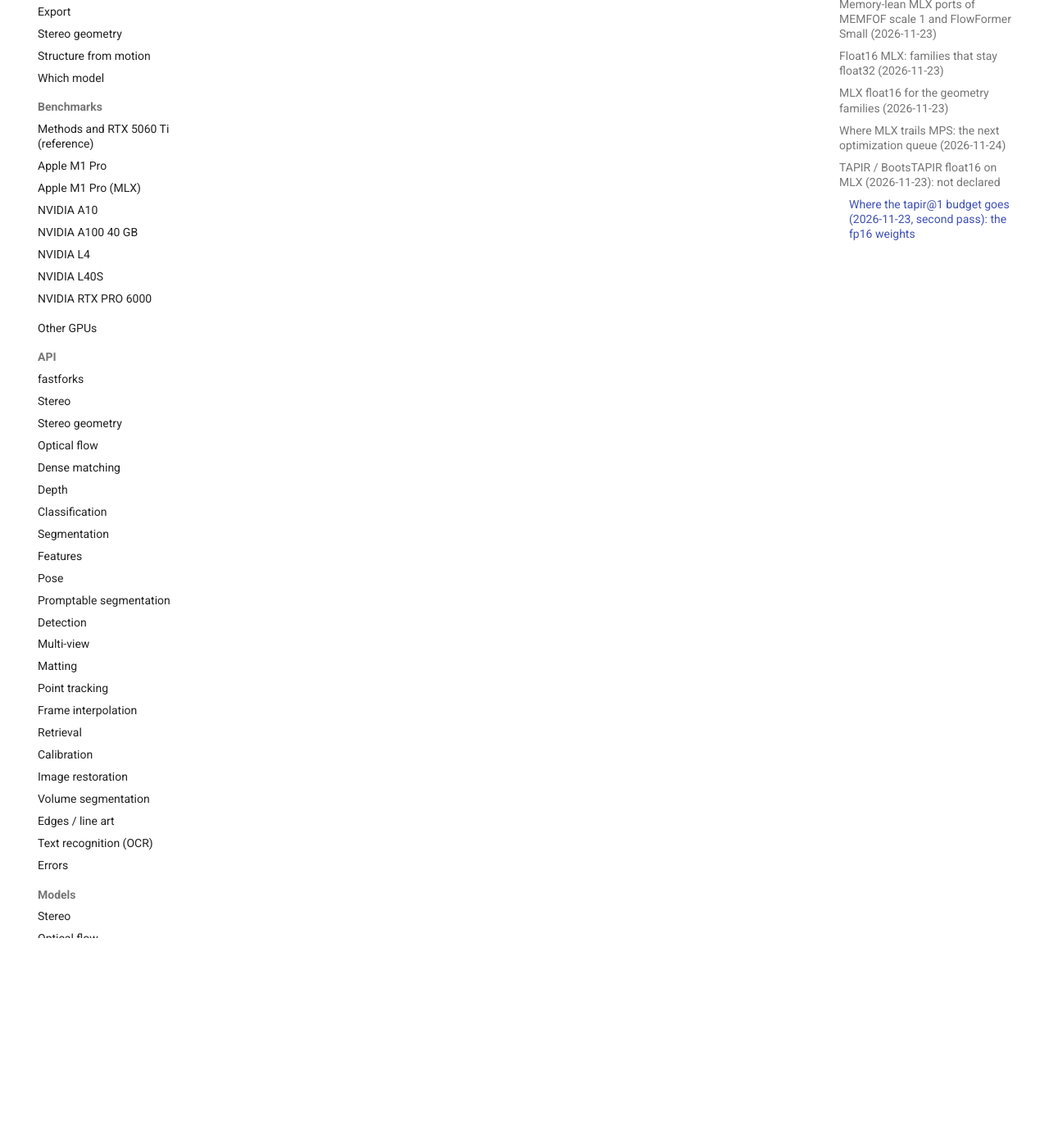
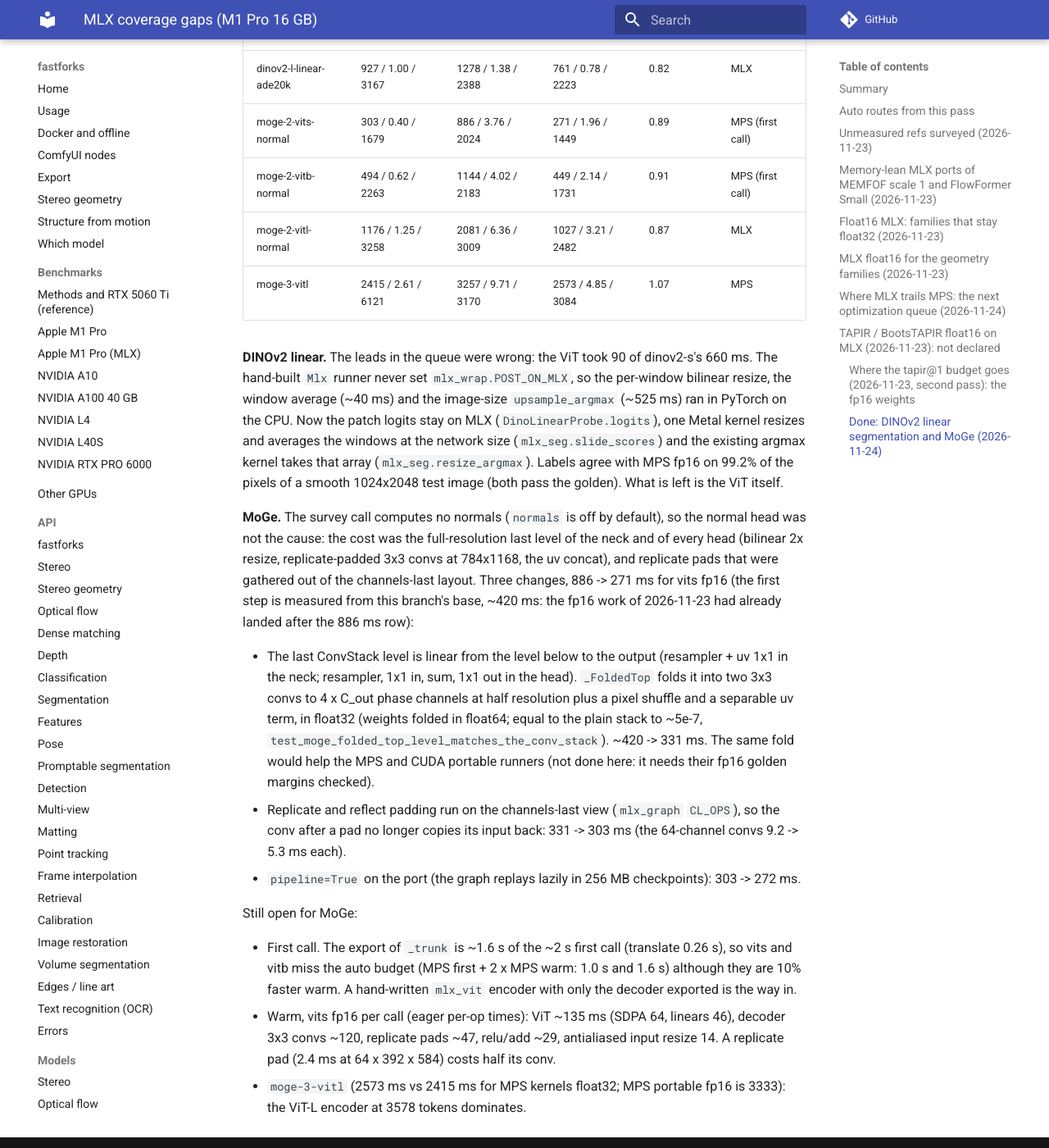
Before and after one commit to kleinicke/fastforks, an MkDocs documentation site: the page built from docs/plans/mlx-coverage-gaps.md, in a window 1280 px wide and 1400 px high, scrolled down 40289 px. Shown: the whole window at 82% size. Built offline with MkDocs 1.6.1 and Material for MkDocs 9.7.7, drawn with Linux system fonts in a browser that asks for light colours; comment, search, counter and statistics services are not loaded; some of the changed text lies outside the part shown.

Commit message:
Re-survey DINOv2 linear and MoGe on MLX; route four refs to MLX
New M1 Pro MLX rows for dinov2-s/b/l-linear-ade20k, moge-2-vits/vitb/vitl-normal and moge-3-vitl. auto now crosses to MLX for the three DINOv2 linear refs and moge-2-vitl-normal; moge-2-vits/vitb are 10% faster warm but their first call (the export) is over the budget. The plan records the measurements and what is left. gen_docs also refreshes a stale ALIKED kernels note in docs/models/matching.md.

Co-Authored-By: Claude Fable 5.2 <noreply@anthropic.com>

```diff
--- a/docs/plans/mlx-coverage-gaps.md
+++ b/docs/plans/mlx-coverage-gaps.md
@@ -552,3 +550,52 @@ case is the V, W row's speed with stage 1 in fp32: about 1160-1200 ms against 12
 MB above fp32. Not built: the gain is small, the memory gate would likely fail, and it would be a mechanism for one
 variant of one card. tapir stays fp32 on MLX. MPS fp16 (autocast, which also rounds the conv weights) passes with
 tracks 0.0043 / 0.018: its arithmetic noise happens to land on the passing side of the same narrow margin.
+
+### Done: DINOv2 linear segmentation and MoGe (2026-11-24)
+
+Best passing row per backend, M1 Pro 16 GB, warm ms / first call s / peak MB (MPS best is fp16 portable, except
+`moge-3-vitl`: kernels float32; MLX is fp16 portable):
+
+| ref | MPS | MLX before | MLX now | MLX/MPS | auto |
+|---|---|---|---|---|---|
+| dinov2-s-linear-ade20k | 195 / 0.26 / 1532 | 600 / 0.76 / 1232 | 112 / 0.13 / 1002 | 0.57 | MLX |
+| dinov2-b-linear-ade20k | 361 / 0.45 / 2174 | 761 / 0.80 / 1611 | 256 / 0.28 / 1372 | 0.71 | MLX |
+| dinov2-l-linear-ade20k | 927 / 1.00 / 3167 | 1278 / 1.38 / 2388 | 761 / 0.78 / 2223 | 0.82 | MLX |
+| moge-2-vits-normal | 303 / 0.40 / 1679 | 886 / 3.76 / 2024 | 271 / 1.96 / 1449 | 0.89 | MPS (first call) |
+| moge-2-vitb-normal | 494 / 0.62 / 2263 | 1144 / 4.02 / 2183 | 449 / 2.14 / 1731 | 0.91 | MPS (first call) |
+| moge-2-vitl-normal | 1176 / 1.25 / 3258 | 2081 / 6.36 / 3009 | 1027 / 3.21 / 2482 | 0.87 | MLX |
+| moge-3-vitl | 2415 / 2.61 / 6121 | 3257 / 9.71 / 3170 | 2573 / 4.85 / 3084 | 1.07 | MPS |
+
+**DINOv2 linear.** The leads in the queue were wrong: the ViT took 90 of dinov2-s's 660 ms. The hand-built `Mlx`
+runner never set `mlx_wrap.POST_ON_MLX`, so the per-window bilinear resize, the window average (~40 ms) and the
+image-size `upsample_argmax` (~525 ms) ran in PyTorch on the CPU. Now the patch logits stay on MLX
+(`DinoLinearProbe.logits`), one Metal kernel resizes and averages the windows at the network size
+(`mlx_seg.slide_scores`) and the existing argmax kernel takes that array (`mlx_seg.resize_argmax`). Labels agree
+with MPS fp16 on 99.2% of the pixels of a smooth 1024x2048 test image (both pass the golden). What is left is the
+ViT itself.
+
+**MoGe.** The survey call computes no normals (`normals` is off by default), so the normal head was not the cause:
+the cost was the full-resolution last level of the neck and of every head (bilinear 2x resize, replicate-padded
+3x3 convs at 784x1168, the uv concat), and replicate pads that were gathered out of the channels-last layout.
+Three changes, 886 -> 271 ms for vits fp16 (the first step is measured from this branch's base, ~420 ms: the fp16
+work of 2026-11-23 had already landed after the 886 ms row):
+
+- The last ConvStack level is linear from the level below to the output (resampler + uv 1x1 in the neck; resampler,
+  1x1 in, sum, 1x1 out in the head). `_FoldedTop` folds it into two 3x3 convs to 4 x C_out phase channels at half
+  resolution plus a pixel shuffle and a separable uv term, in float32 (weights folded in float64; equal to the
+  plain stack to ~5e-7, `test_moge_folded_top_level_matches_the_conv_stack`). ~420 -> 331 ms. The same fold would
+  help the MPS and CUDA portable runners (not done here: it needs their fp16 golden margins checked).
+- Replicate and reflect padding run on the channels-last view (`mlx_graph` `CL_OPS`), so the conv after a pad no
+  longer copies its input back: 331 -> 303 ms (the 64-channel convs 9.2 -> 5.3 ms each).
+- `pipeline=True` on the port (the graph replays lazily in 256 MB checkpoints): 303 -> 272 ms.
+
+Still open for MoGe:
+
+- First call. The export of `_trunk` is ~1.6 s of the ~2 s first call (translate 0.26 s), so vits and vitb miss the
+  auto budget (MPS first + 2 x MPS warm: 1.0 s and 1.6 s) although they are 10% faster warm. A hand-written
+  `mlx_vit` encoder with only the decoder exported is the way in.
+- Warm, vits fp16 per call (eager per-op times): ViT ~135 ms (SDPA 64, linears 46), decoder 3x3 convs ~120,
+  replicate pads ~47, relu/add ~29, antialiased input resize 14. A replicate pad (2.4 ms at 64 x 392 x 584) costs
+  half its conv.
+- `moge-3-vitl` (2573 ms vs 2415 ms for MPS kernels float32; MPS portable fp16 is 3333): the ViT-L encoder at 3578
+  tokens dominates.
```
Also changed, not shown: other parts of docs/plans/mlx-coverage-gaps.md (+0 -2 lines), docs/benchmarks.md (+7 -7 lines), docs/devices/apple-m1-pro-mlx-16gb.md (+7 -7 lines), docs/models/restoration.md (+2 -1 lines), 2 other files.
